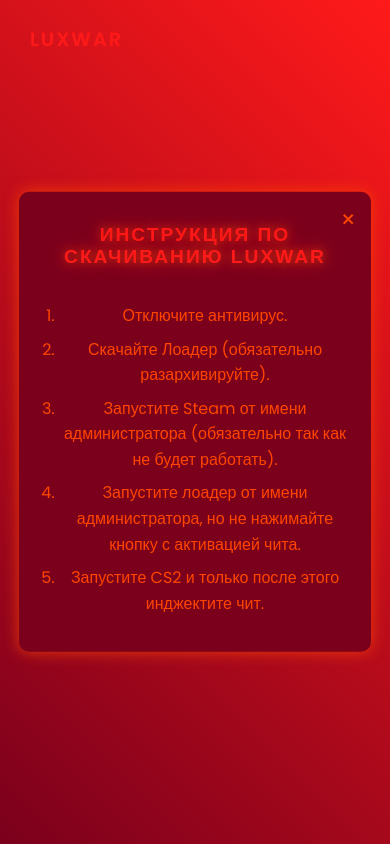
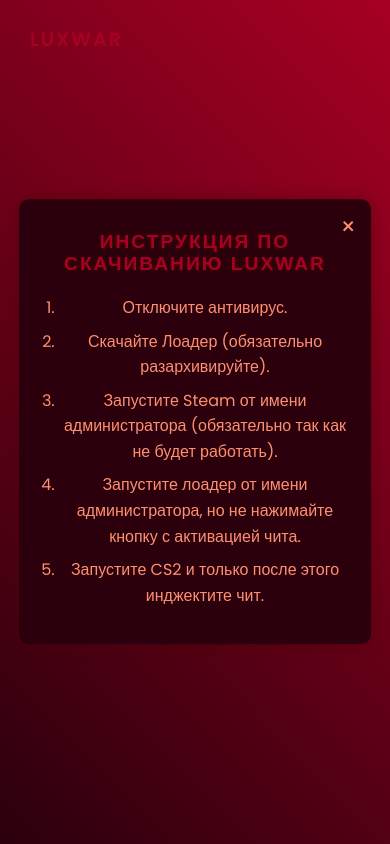
Before and after one commit to Pomidorkaeg/LuxWare, a plain HTML site: page index.html in a window 390 px wide. Both pictures are taken after a click on the button "ТЕКСТОВАЯ ИНСТРУКЦИЯ". Drawn offline with Linux system fonts and the light colour scheme.

Commit message:
Add files via upload

```diff
--- a/styles.css
+++ b/styles.css
@@ -1,28 +1,29 @@
+/* Общие стили */
 body {
     margin: 0;
     font-family: 'Poppins', sans-serif;
-    color: #fff;
+    color: #c0c0c0; /* Темно-серый текст */
     overflow-y: scroll;
     height: 100vh;
-    background-color: #7B001C;
+    background-color: #2B000C; /* Очень темный бордовый */
     user-select: none;
 }
 
-/* Логотип в левом верхнем углу */
+/* Логотип */
 .logo {
     position: absolute;
     top: 20px;
     left: 20px;
-    font-size: 2rem; /* Размер шрифта */
-    font-weight: 600; /* Толщина шрифта */
-    color: #FF1A1A; /* Яркий красный цвет */
-    text-transform: uppercase; /* Преобразуем в верхний регистр */
-    letter-spacing: 2px; /* Увеличиваем межбуквенный интервал */
-    z-index: 10; /* Убедимся, что логотип будет поверх других элементов */
-    padding: 5px 10px; /* Немного отступов */
+    font-size: 2rem;
+    font-weight: 600;
+    color: #A70023; /* Темный красный */
+    text-transform: uppercase;
+    letter-spacing: 2px;
+    z-index: 10;
+    padding: 5px 10px;
 }
 
-/* Остальные стили */
+/* Секции */
 .section {
     height: 100vh;
     display: flex;
@@ -32,13 +33,9 @@ body {
     padding: 0 20px;
     opacity: 1;
     transform: translateY(0);
-    background-color: #7B001C;
+    background-color: #2B000C; /* Очень темный фон */
     transition: opacity 0.5s ease-out, transform 0.5s ease-out;
-    text-align: center; /* добавлено для выравнивания текста по центру */
-}
-
-.download-section .image-content {
-    display: block; /* меняем display на block, чтобы картинка появилась */
+    text-align: center;
 }
 
 .container {
@@ -47,181 +44,131 @@ body {
     height: 100vh;
 }
 
-.welcome-section, .reviews-section, .download-section {
-    background: #7B001C;
+.welcome-section,
+.reviews-section,
+.download-section {
+    background: #2B000C; /* Очень темный фон */
 }
 
+/* Контент секций */
 .content-wrapper {
     display: flex;
     justify-content: center;
     align-items: center;
-    gap: 30px; /* Отступ между кнопками и изображением */
-    flex-wrap: wrap; /* Адаптация для мобильных устройств */
+    gap: 30px;
+    flex-wrap: wrap;
 }
 
 .text-content {
-    text-align: center;
     flex: 1;
     padding-right: 20px;
     text-align: center;
 }
 
 .image-content {
-    max-width: 350px; /* Ограничиваем размер изображения */
+    max-width: 350px;
 }
 
 .image-content img {
-    width: 100%; /* Чтобы изображение подстраивалось под контейнер */
+    width: 100%;
     height: auto;
     border-radius: 10px;
 }
 
-
 .additional-image {
     position: absolute;
     right: 20px;
-    top: 30%;
+    top: 50%;
     transform: translateY(-50%);
     z-index: 5;
 }
 
 .additional-image img {
-    max-width: 200px; /* Ограничение по ширине для дополнительного изображения */
+    max-width: 200px;
     height: auto;
     border-radius: 10px;
 }
 
-h1, h2 {
+/* Заголовки */
+h1,
+h2 {
     font-size: 2rem;
     margin-bottom: 15px;
-    position: relative;
-    display: inline-block;
     font-family: 'Montserrat', sans-serif;
     letter-spacing: 2px;
     text-transform: uppercase;
-    color: #FF1A1A;
+    color: #A70023; /* Темный красный */
     animation: wave 1.2s ease-in-out infinite, text-glow 1.5s ease-in-out infinite alternate;
     padding: 0 20px;
 }
 
-/* Анимации */
 @keyframes wave {
-    0% {
+    0%, 100% {
         transform: translateY(0);
     }
     50% {
         transform: translateY(-5px);
     }
-    100% {
-        transform: translateY(0);
-    }
 }
 
 @keyframes text-glow {
     0% {
-        text-shadow: 0 0 10px rgba(255, 26, 26, 0.8), 0 0 20px rgba(255, 26, 26, 0.6);
+        text-shadow: 0 0 3px rgba(80, 0, 10, 0.6), 0 0 6px rgba(80, 0, 10, 0.4);
     }
     100% {
-        text-shadow: 0 0 30px rgba(255, 26, 26, 1), 0 0 60px rgba(255, 26, 26, 0.9);
+        text-shadow: 0 0 6px rgba(80, 0, 10, 0.8), 0 0 10px rgba(80, 0, 10, 0.6);
     }
 }
 
+/* Текст */
 p {
     font-size: 1.1rem;
     max-width: 600px;
-    margin: 0 auto;
-    color: #FFF;
+    margin: 0 auto 30px;
+    color: #a0a0a0; /* Темно-серый текст */
     line-height: 1.6;
     text-align: center;
-    margin-bottom: 30px;
 }
 
-/* Анимация для кнопки */
-@keyframes button-wave {
-    0% {
-        transform: translateY(0);
-    }
-    50% {
-        transform: translateY(-5px);
-    }
-    100% {
-        transform: translateY(0);
-    }
-}
-
-/* Применяем анимацию к тексту кнопки */
+/* Кнопка */
 .download-button {
     padding: 15px 30px;
     font-size: 1.2rem;
-    color: #FF4500; /* Красно-оранжевый оттенок для выделения */
+    color: #FF8F6F; /* Очень приглушенный оранжево-красный */
     background: none;
-    border: 2px solid #FF4500;
+    border: 2px solid #FF8F6F;
     border-radius: 50px;
     cursor: pointer;
-    transition: transform 0.3s ease;
     text-transform: uppercase;
     font-weight: bold;
-    text-shadow: 0 0 10px rgba(255, 69, 0, 0.8), 0 0 20px rgba(255, 69, 0, 0.6);
-    animation: text-glow 1.5s ease-in-out infinite alternate, button-float 1.5s ease-in-out infinite;
+    text-shadow: 0 0 3px rgba(80, 0, 10, 0.6), 0 0 6px rgba(80, 0, 10, 0.4);
+    animation: button-float 1.5s ease-in-out infinite;
+    transition: transform 0.3s ease, background 0.3s ease;
 }
 
-/* Анимация свечения */
-@keyframes text-glow {
-    0% {
-        text-shadow: 0 0 10px rgba(255, 69, 0, 0.8), 0 0 20px rgba(255, 69, 0, 0.6);
-    }
-    100% {
-        text-shadow: 0 0 30px rgba(255, 69, 0, 1), 0 0 60px rgba(255, 69, 0, 0.9);
-    }
-}
-
-/* Анимация плавного движения вверх-вниз */
 @keyframes button-float {
-    0% {
+    0%, 100% {
         transform: translateY(0);
     }
     50% {
         transform: translateY(-10px);
     }
-    100% {
-        transform: translateY(0);
-    }
 }
 
 .download-button:hover {
     transform: scale(1.1);
+    background: #4B0012; /* Очень темный красный при наведении */
 }
 
-.download-button:hover {
-    background: #D10000; /* Тёмно-красный фон при наведении */
-    transform: scale(1.1);
-}
-
-/* Стили для секции с кнопкой и изображением */
+/* Секция загрузки */
 .download-section {
-    background: linear-gradient(45deg, #7B001C, #FF1A1A);
+    background: linear-gradient(45deg, #2B000C, #A70023); /* Очень темный градиент */
     display: flex;
     justify-content: center;
     align-items: center;
     text-align: center;
     height: 100vh;
 }
-
-.download-section .text-content {
-    text-align: center;
-    margin-right: 20px;
-}
-
-.download-section .image-content {
-    display: block;
-}
-
-.download-section .image-content img {
-    max-width: 100%;
-    height: auto;
-    border-radius: 10px;
-}
-
 
 .button-container {
     display: flex;
@@ -230,38 +177,37 @@ p {
     gap: 15px;
 }
 
-/* Медиазапросы для респонсивности */
+/* Медиазапросы */
 @media (max-width: 768px) {
     .logo {
-        font-size: 1.5rem; /* Уменьшаем размер шрифта на мобильных устройствах */
+        font-size: 1.5rem;
     }
-
-    .text-content, .image-content {
-        flex: 1 1 100%; /* Строки с текстом и изображением занимают 100% ширины */
+    .text-content,
+    .image-content {
+        flex: 1 1 100%;
     }
-
     .download-button {
-        width: 100%; /* Кнопка будет занимать всю ширину на мобильных устройствах */
+        width: 100%;
     }
-
-    h1, h2 {
-        font-size: 1.5rem; /* Уменьшаем шрифт заголовков */
+    h1,
+    h2 {
+        font-size: 1.5rem;
     }
 }
 
 @media (max-width: 480px) {
     .logo {
-        font-size: 1.2rem; /* Еще меньше шрифт для мобильных */
+        font-size: 1.2rem;
     }
-
-    h1, h2 {
-        font-size: 1.2rem; /* Уменьшаем шрифт заголовков на очень маленьких экранах */
+    h1,
+    h2 {
+        font-size: 1.2rem;
     }
 }
 
-/* Стили для всплывающего окна */
+/* Модальное окно */
 .modal {
-    display: none; /* Скрываем по умолчанию */
+    display: none;
     position: fixed;
     z-index: 1000;
     left: 50%;
@@ -269,15 +215,15 @@ p {
     transform: translate(-50%, -50%);
     width: 80%;
     max-width: 400px;
-    background: #7B001C;
+    background: #2B000C; /* Очень темный фон */
     padding: 20px;
     border-radius: 10px;
     text-align: center;
-    box-shadow: 0 0 15px rgba(255, 69, 0, 0.8);
+    box-shadow: 0 0 15px rgba(80, 0, 10, 0.6);
 }
 
 .modal-content {
-    color: #fff;
+    color: #c0c0c0; /* Темно-серый текст */
     font-family: 'Poppins', sans-serif;
 }
 
@@ -286,18 +232,17 @@ p {
     top: 10px;
     right: 15px;
     font-size: 1.5rem;
-    color: #FF4500;
+    color: #FF8F6F; /* Очень приглушенный красный */
     cursor: pointer;
 }
 
 .close:hover {
-    color: #D10000;
+    color: #4B0012; /* Очень темный красный при наведении */
 }
 
-/* Стили для списка */
 .modal-content ol {
     padding-left: 20px;
-    color: #FF4500;
+    color: #FF8F6F; /* Очень приглушенный красный */
     font-size: 1rem;
     line-height: 1.6;
 }
```
Also changed, not shown: index.html (+0 -1 lines).
